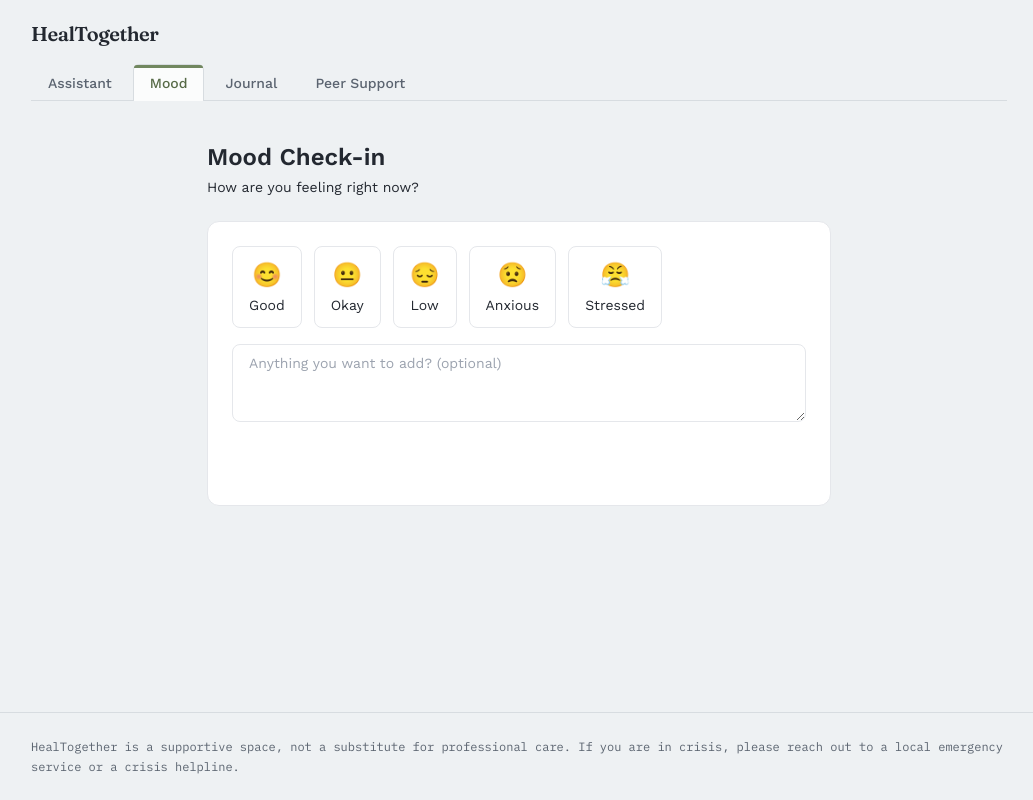
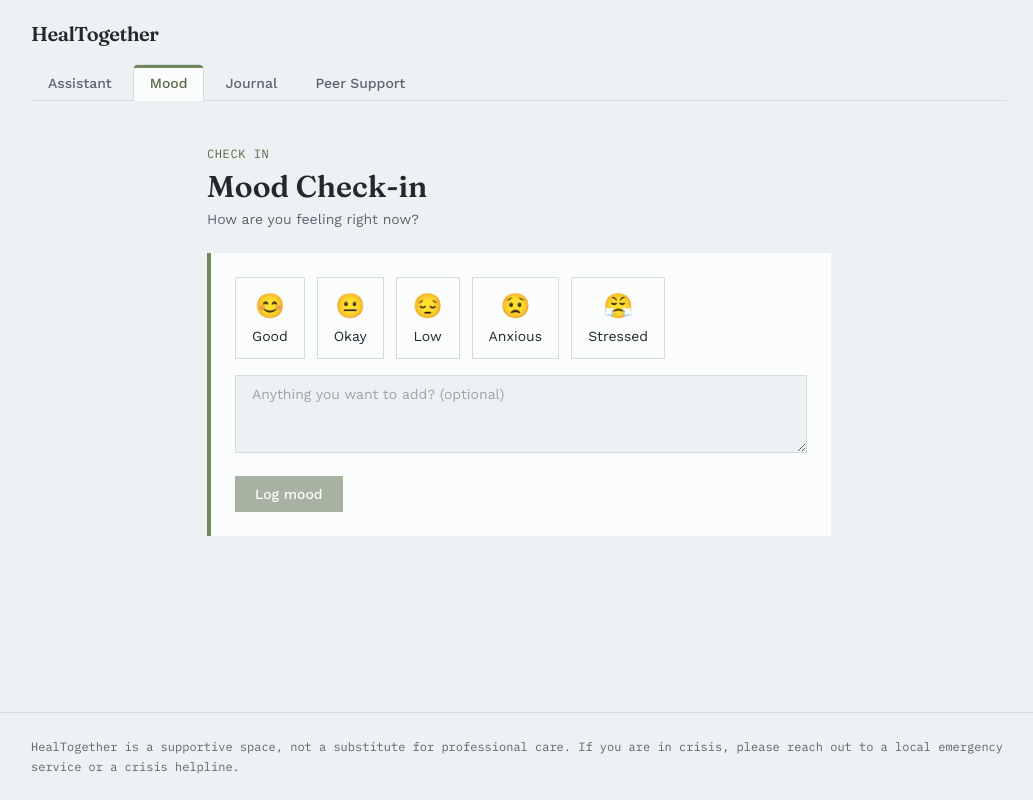
Before and after one commit to priyanshu015211/Heal-Together, a Next.js app: page /mood in a window 1280 px wide. Shown: the whole page, without its empty margins (121-1154 px from the left). Built offline with nearby package versions, Linux system fonts and the light colour scheme.

Commit message:
Update page.js

```diff
--- a/app/mood/page.js
+++ b/app/mood/page.js
@@ -45,14 +45,17 @@ export default function MoodPage() {
 
   return (
     <div className="mx-auto max-w-2xl px-6 py-10">
-      <h1 className="text-2xl font-bold text-calm-700">Mood Check-in</h1>
-      <p className="mt-1 text-sm text-calm-900/70">
-        How are you feeling right now?
-      </p>
+      <span className="font-mono text-xs uppercase tracking-wider text-sage-dark">
+        Check in
+      </span>
+      <h1 className="mt-1 font-display text-3xl font-semibold text-ink">
+        Mood Check-in
+      </h1>
+      <p className="mt-1 text-sm text-ink-soft">How are you feeling right now?</p>
 
       <form
         onSubmit={submitMood}
-        className="mt-6 space-y-4 rounded-xl border border-calm-200 bg-white p-6"
+        className="mt-6 space-y-4 border-l-4 border-sage bg-card p-6"
       >
         <div className="flex flex-wrap gap-3">
           {MOODS.map((m) => (
@@ -60,10 +63,10 @@ export default function MoodPage() {
               type="button"
               key={m.label}
               onClick={() => setSelected(m)}
-              className={`flex flex-col items-center gap-1 rounded-lg border px-4 py-3 text-sm ${
+              className={`flex flex-col items-center gap-1 border px-4 py-3 text-sm ${
                 selected?.label === m.label
-                  ? "border-calm-500 bg-calm-100"
-                  : "border-calm-200 hover:bg-calm-50"
+                  ? "border-sage-dark bg-sage-light"
+                  : "border-rule hover:bg-paper"
               }`}
             >
               <span className="text-2xl">{m.emoji}</span>
@@ -77,32 +80,31 @@ export default function MoodPage() {
           onChange={(e) => setNote(e.target.value)}
           placeholder="Anything you want to add? (optional)"
           rows={3}
-          className="w-full rounded-lg border border-calm-200 px-4 py-2 text-sm focus:border-calm-500 focus:outline-none"
+          className="w-full border border-rule bg-paper px-4 py-2 text-sm focus:border-sage-dark focus:outline-none"
         />
 
         <button
           type="submit"
           disabled={!selected}
-          className="rounded-lg bg-calm-600 px-5 py-2 text-sm font-medium text-white hover:bg-calm-700 disabled:opacity-50"
+          className="bg-sage-dark px-5 py-2 text-sm font-medium text-white transition hover:opacity-90 disabled:opacity-50"
         >
           Log mood
         </button>
 
-        {status && <p className="text-sm text-calm-600">{status}</p>}
+        {status && <p className="font-mono text-xs text-sage-dark">{status}</p>}
       </form>
 
       {history.length > 0 && (
         <div className="mt-8">
-          <h2 className="text-sm font-semibold text-calm-700">Recent check-ins</h2>
-          <ul className="mt-3 space-y-2">
+          <h2 className="font-mono text-xs uppercase tracking-wider text-ink-soft">
+            Recent check-ins
+          </h2>
+          <ul className="mt-3 divide-y divide-rule border-t border-rule">
             {history.slice(0, 10).map((entry) => (
-              <li
-                key={entry.id}
-                className="rounded-lg border border-calm-200 bg-white px-4 py-2 text-sm"
-              >
-                <span className="font-medium">{entry.mood}</span>
-                {entry.note && <span className="text-calm-900/70"> — {entry.note}</span>}
-                <div className="text-xs text-calm-900/50">
+              <li key={entry.id} className="py-3 text-sm">
+                <span className="font-medium text-ink">{entry.mood}</span>
+                {entry.note && <span className="text-ink-soft"> — {entry.note}</span>}
+                <div className="mt-0.5 font-mono text-xs text-ink-soft">
                   {new Date(entry.createdAt).toLocaleString()}
                 </div>
               </li>
```
